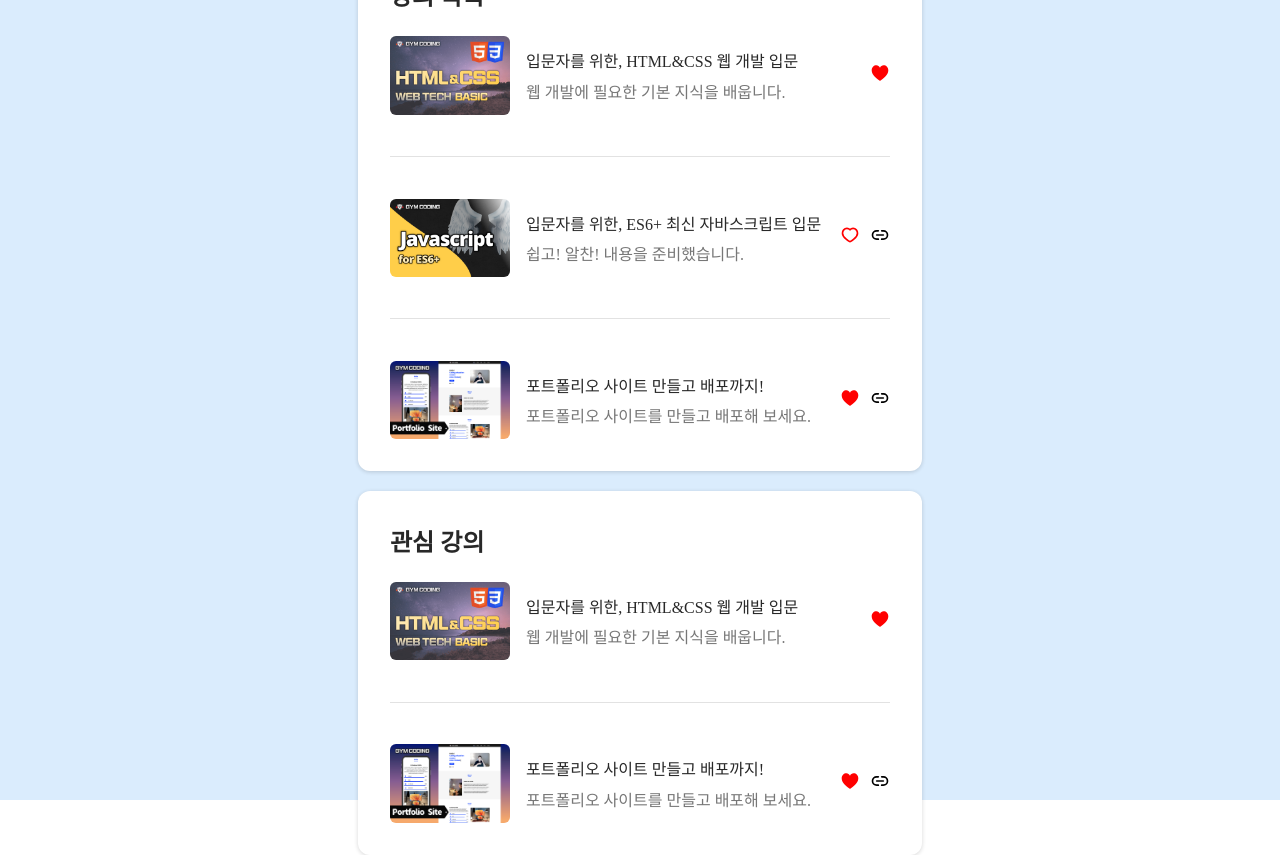
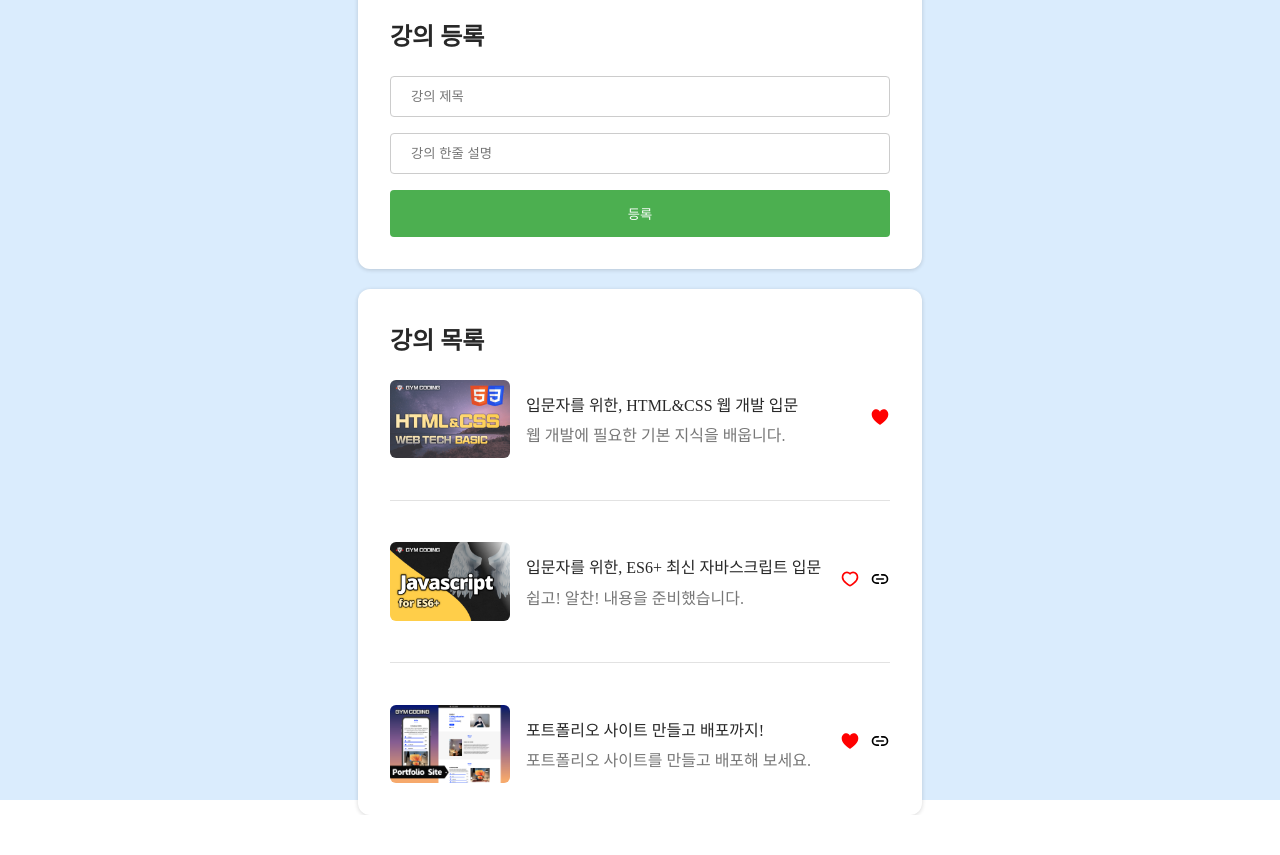
Before and after one commit to sanggusseu/learn-react, a React (Vite) app: page / in a window 1280 px wide. After the commit the page ends 815 px from the top, so only its background shows below. Built offline with nearby package versions, Linux system fonts and the light colour scheme.

Commit message:
이벤트 전파

```diff
--- a/src/App.css
+++ b/src/App.css
@@ -92,3 +92,30 @@ main {
   background-color: #e2e2e2;
   margin: 16px 0;
 }
+
+/* input */
+input[type='text'],
+select {
+  width: 100%;
+  padding: 12px 20px;
+  /* margin: 8px 0; */
+  display: inline-block;
+  border: 1px solid #ccc;
+  border-radius: 4px;
+  box-sizing: border-box;
+}
+
+input[type='submit'] {
+  width: 100%;
+  background-color: #4caf50;
+  color: white;
+  padding: 14px 20px;
+  /* margin: 8px 0; */
+  border: none;
+  border-radius: 4px;
+  cursor: pointer;
+}
+
+input[type='submit']:hover {
+  background-color: #45a049;
+}
--- a/src/App.jsx
+++ b/src/App.jsx
@@ -1,4 +1,5 @@
 import './App.css';
+import CourseForm from './components/course/CourseForm';
 import CourseListCard from './components/course/CourseListCard';
 
 function App() {
@@ -25,12 +26,13 @@ function App() {
     },
   ];
 
-  const temp = items.filter(item => item.isFavorite);
+  // const temp = items.filter(item => item.isFavorite);
   return (
     <>
       <main style={{ flexDirection: 'column', gap: '20px' }}>
+        <CourseForm />
         <CourseListCard title='강의 목록' items={items} />
-        <CourseListCard title='관심 강의' items={temp} />
+        {/* <CourseListCard title='관심 강의' items={temp} /> */}
       </main>
     </>
   );
--- /dev/null
+++ b/src/components/course/CourseForm.jsx
@@ -0,0 +1,19 @@
+import Card from '../Card';
+
+export default function CourseForm() {
+  const handleSubmit = e => {
+    e.preventDefault();
+  };
+  return (
+    <Card title='강의 등록'>
+      <form
+        onSubmit={handleSubmit}
+        style={{ display: 'flex', flexDirection: 'column', gap: '1rem' }}
+      >
+        <input type='text' placeholder='강의 제목' />
+        <input type='text' placeholder='강의 한줄 설명' />
+        <input type='submit' value='등록' />
+      </form>
+    </Card>
+  );
+}
```
